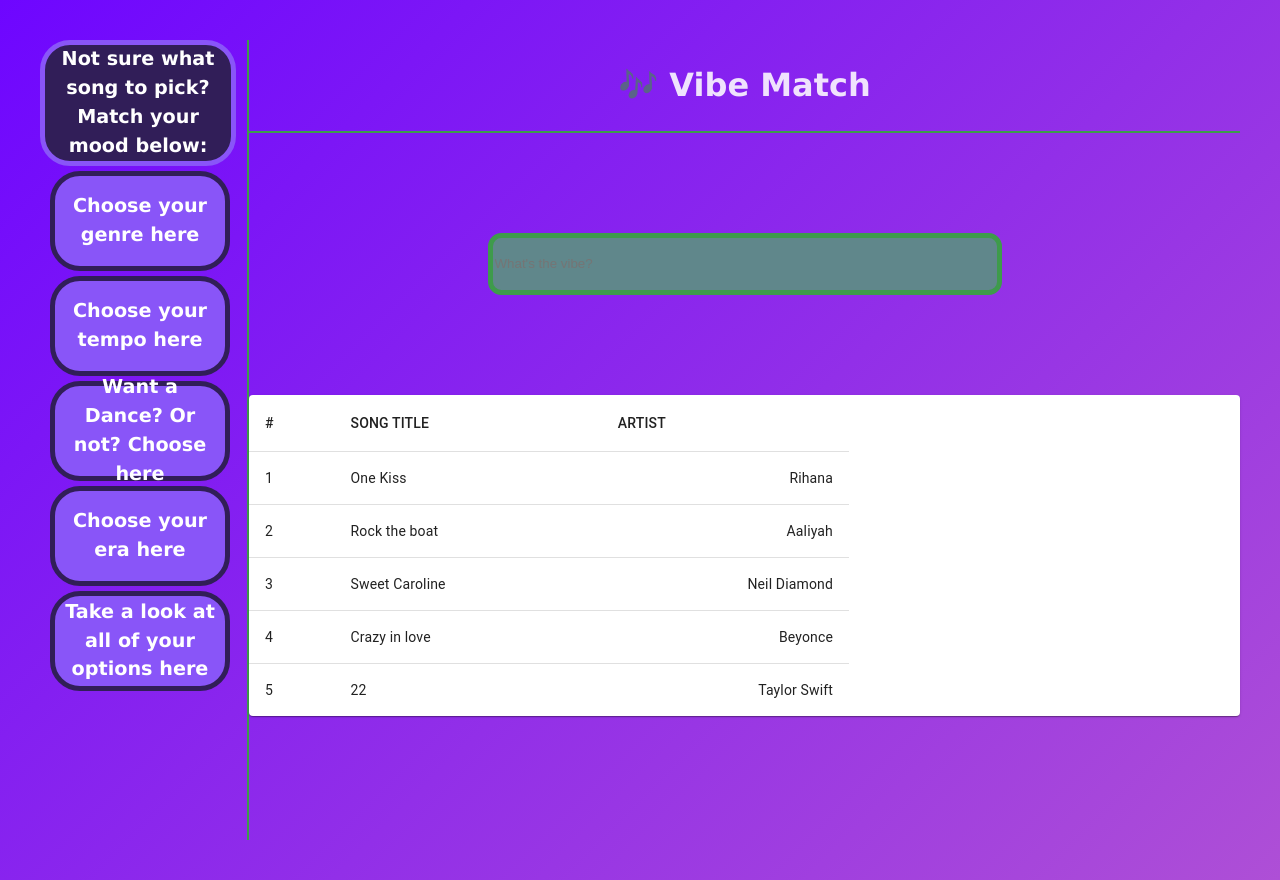
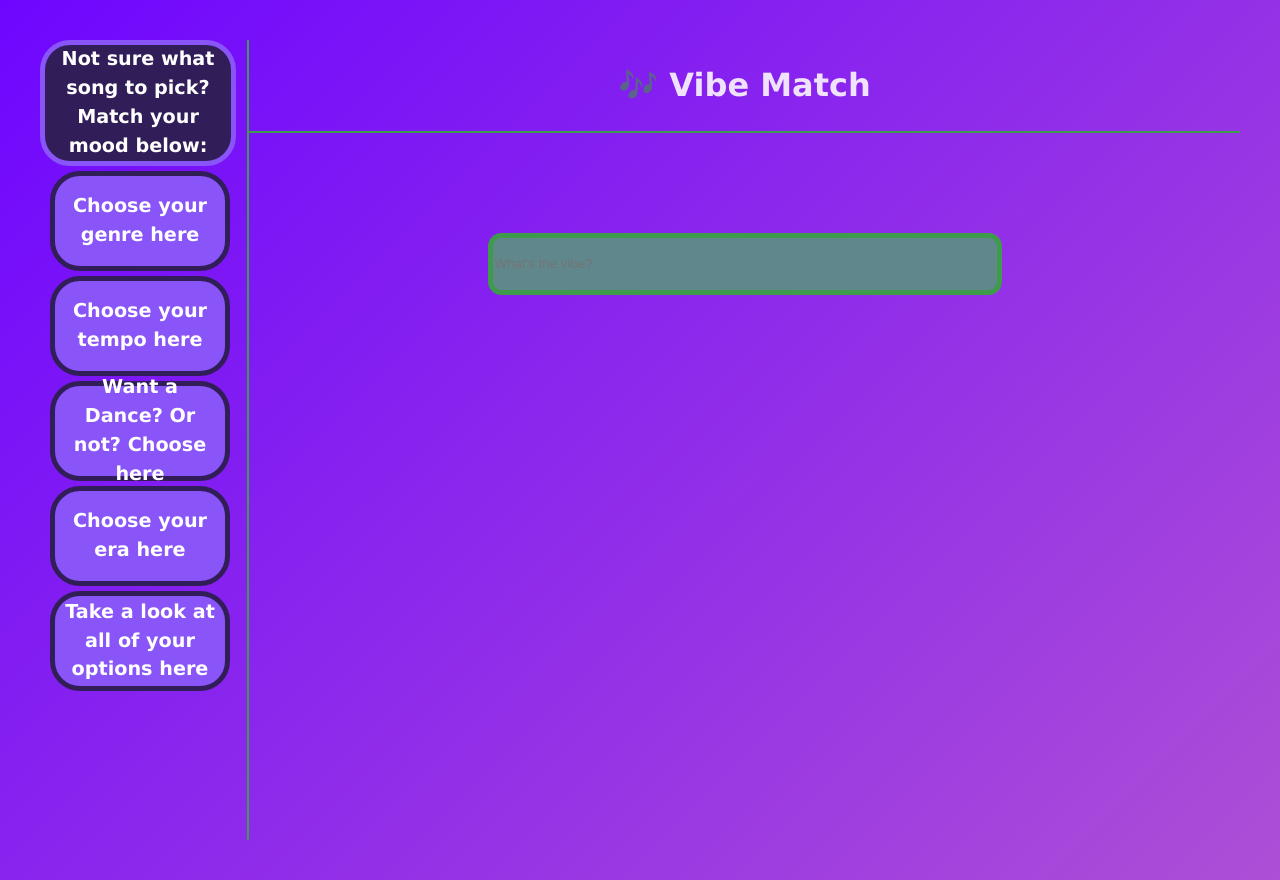
Before and after one commit to LizzieH97/vibe-match-front-end, a React (Vite) app in the folder vibe-match/: page / in a window 1280 px wide. Built offline with nearby package versions, Linux system fonts and the light colour scheme.

Commit message:
created songTable component to display a table of songs based off of the users search input

```diff
--- a/vibe-match/src/App.tsx
+++ b/vibe-match/src/App.tsx
@@ -1,11 +1,10 @@
 import "./App.css";
-
 import ReactDOM from "react-dom/client";
 import { BrowserRouter, Routes, Route } from "react-router-dom";
 import Home from "./pages/Home";
-
 import Choices from "./components/Choices";
 import ChoiceData from "./data/ChoicesData";
+
 export default function App() {
   return (
     <BrowserRouter>
--- a/vibe-match/src/components/SongTable.tsx
+++ b/vibe-match/src/components/SongTable.tsx
@@ -1,59 +1,74 @@
-import * as React from "react";
-import Table from "@mui/material/Table";
-import TableBody from "@mui/material/TableBody";
-import TableCell from "@mui/material/TableCell";
-import TableContainer from "@mui/material/TableContainer";
-import TableHead from "@mui/material/TableHead";
-import TableRow from "@mui/material/TableRow";
-import Paper from "@mui/material/Paper";
-import { string } from "prop-types";
+import {
+  Table,
+  TableBody,
+  TableCell,
+  TableContainer,
+  TableHead,
+  TableRow,
+  Paper,
+} from "@mui/material";
 
-function createData(
-  id: string,
-  songTitle: string,
-  artist: string
-) {
-  return { id, songTitle, artist};
+interface SongTableProps {
+  songInput: string;
 }
 
-const rows = [
-  createData("1", "One Kiss", "Rihana"),
-  createData("2", "Rock the boat", "Aaliyah"),
-  createData("3", "Sweet Caroline", "Neil Diamond"),
-  createData("4", "Crazy in love", "Beyonce"),
-  createData("5", "22", "Taylor Swift"),
+const mockSongs = [
+  { id: "1", songTitle: "One Kiss", artist: "Rihanna" },
+  { id: "2", songTitle: "Rock the Boat", artist: "Aaliyah" },
+  { id: "3", songTitle: "Sweet Caroline", artist: "Neil Diamond" },
+  { id: "4", songTitle: "Crazy in Love", artist: "Beyoncé" },
+  { id: "5", songTitle: "22", artist: "Taylor Swift" },
 ];
 
-const SongTable = () => {
+const SongTable = ({ songInput }: SongTableProps) => {
+  const filteredSongs = mockSongs.filter((song) =>
+    song.songTitle.toLowerCase().includes(songInput.toLocaleLowerCase())
+  );
+
+  // to prevent non filtered data from displaying the table
+  if (!songInput) {
+    return null;
+  }
+
   return (
-    <TableContainer component={Paper}>
-      <Table sx={{ maxWidth: 600 }} aria-label="simple table">
-        <TableHead>
+    <TableContainer
+      component={Paper}
+      sx={{
+        minWidth: 400,
+        width: "40%",
+        margin: "0 auto",
+      }}
+    >
+      <Table sx={{ minWidth: 400, width: "100%" }} aria-label="simple table">
+        <TableHead sx={{ backgroundColor: "#884fff" }}>
           <TableRow>
             <TableCell>#</TableCell>
-            <TableCell align="left">SONG TITLE</TableCell>
-            <TableCell align="left">ARTIST</TableCell>
+            <TableCell align="center">SONG TITLE</TableCell>
+            <TableCell align="center">ARTIST</TableCell>
           </TableRow>
         </TableHead>
         <TableBody>
-          {rows.map((row) => (
+          {filteredSongs.map((song) => (
             <TableRow
-              key={row.id}
-              sx={{ "&:last-child td, &:last-child th": { border: 0 } }}
+              key={song.id}
+              sx={{
+                "&:last-child td, &:last-child th": { border: 0 },
+                backgroundColor: "#67afa9",
+              }}
             >
               <TableCell component="th" scope="row">
-                {row.id}
+                {song.id}
               </TableCell>
-              <TableCell component="th" scope="row">
-                {row.songTitle}
+              <TableCell align="center" component="th" scope="row">
+                {song.songTitle}
               </TableCell>
-              <TableCell align="right">{row.artist}</TableCell>
+              <TableCell align="center">{song.artist}</TableCell>
             </TableRow>
           ))}
         </TableBody>
       </Table>
     </TableContainer>
   );
-}
+};
 
 export default SongTable;
--- a/vibe-match/src/pages/Home.tsx
+++ b/vibe-match/src/pages/Home.tsx
@@ -1,24 +1,25 @@
+import { useState } from "react";
 import Header from "../components/Header";
 import SideBar from "../components/SideBar";
 import SongTable from "../components/SongTable";
 
 const Home = () => {
+  const [searchTerm, setSearchTerm] = useState("");
   return (
     <>
       <div className="app-container">
         <SideBar />
         <div className="main-content">
           <Header />
-          <main className="">
+          <main>
             <input
               className="search-bar"
               type="text"
               placeholder="What's the vibe?"
+              value={searchTerm}
+              onChange={(e) => setSearchTerm(e.target.value)}
             />
-            {/* <button>
-          onClick={() =>}
-        </button> */}
-            <SongTable />
+            <SongTable songInput={searchTerm} />
           </main>
         </div>
       </div>
```
